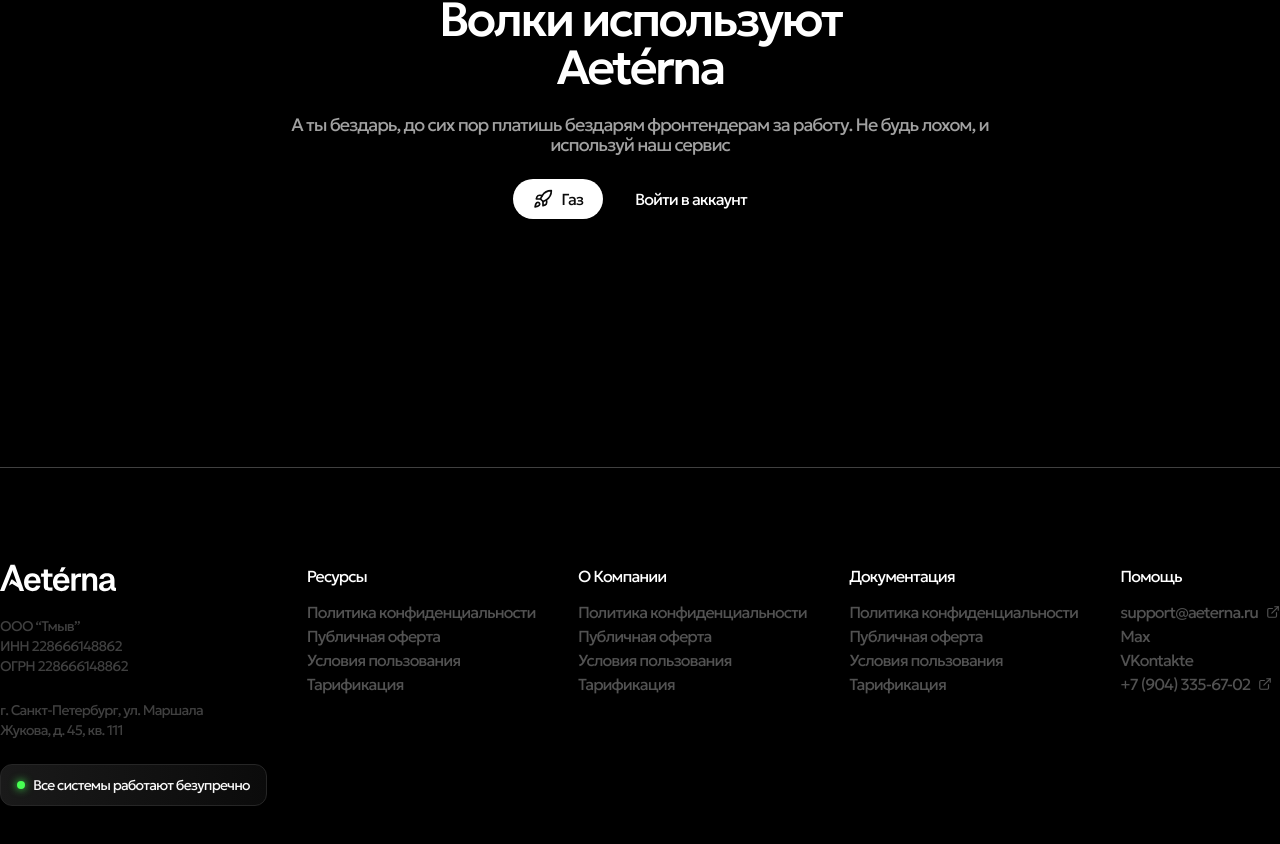
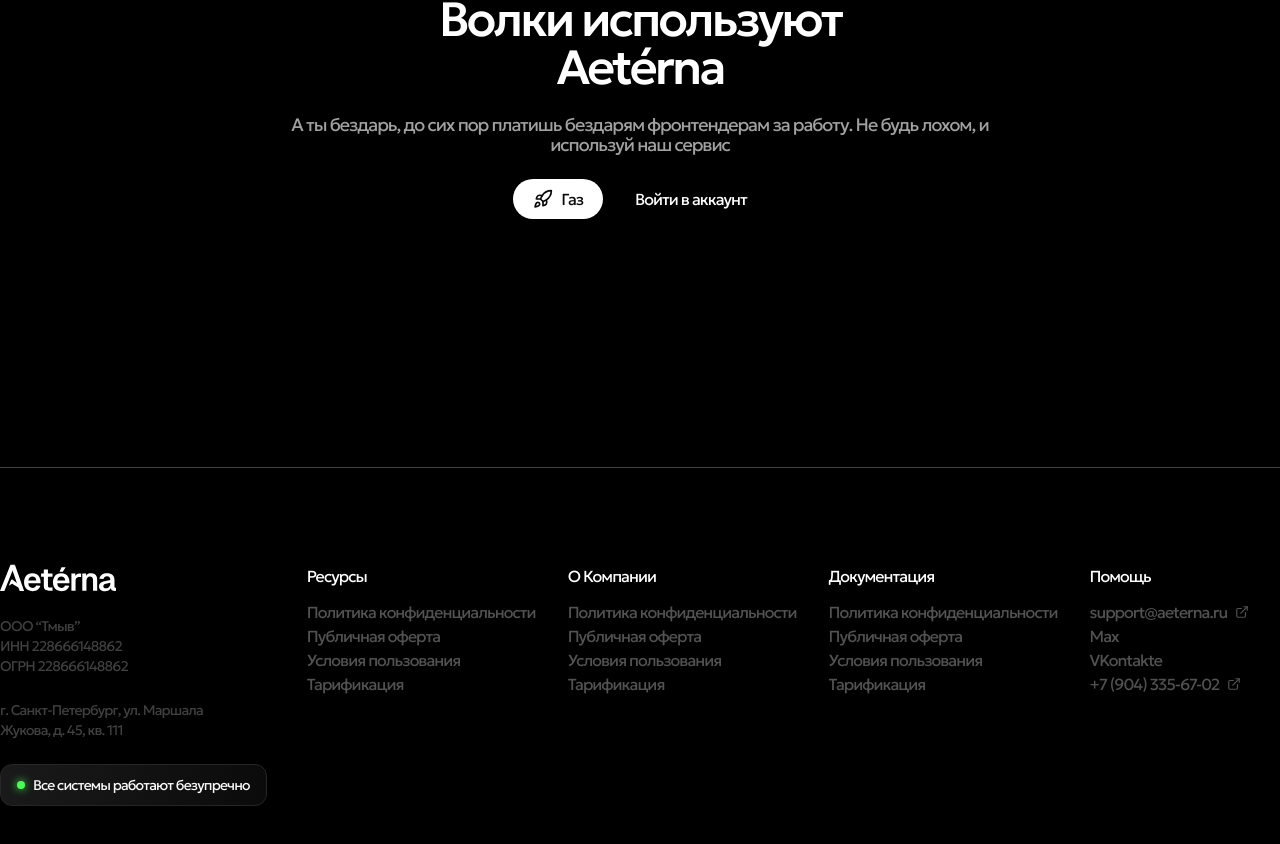
Before and after one commit to ECS1PLE/Aeterna, a Next.js app: page / in a window 1280 px wide. Shown: the part 2704-3548 px from the top of the page. Built offline with nearby package versions, Linux system fonts and the light colour scheme.

Commit message:
Fix footer

```diff
--- a/src/components/Footer/index.tsx
+++ b/src/components/Footer/index.tsx
@@ -47,7 +47,7 @@
             </FooterText>
             <Status />
           </div>
-          <div className="flex flex-col md:flex-row gap-8 relative z-10 flex-1 justify-between">
+          <div className="flex flex-col md:flex-row gap-8 relative z-10 flex-1 2xl:justify-between">
             <FooterBlock heading="Ресурсы">
               <FooterLink href="/">Политика конфиденциальности</FooterLink>
               <FooterLink href="/">Публичная оферта</FooterLink>
```
